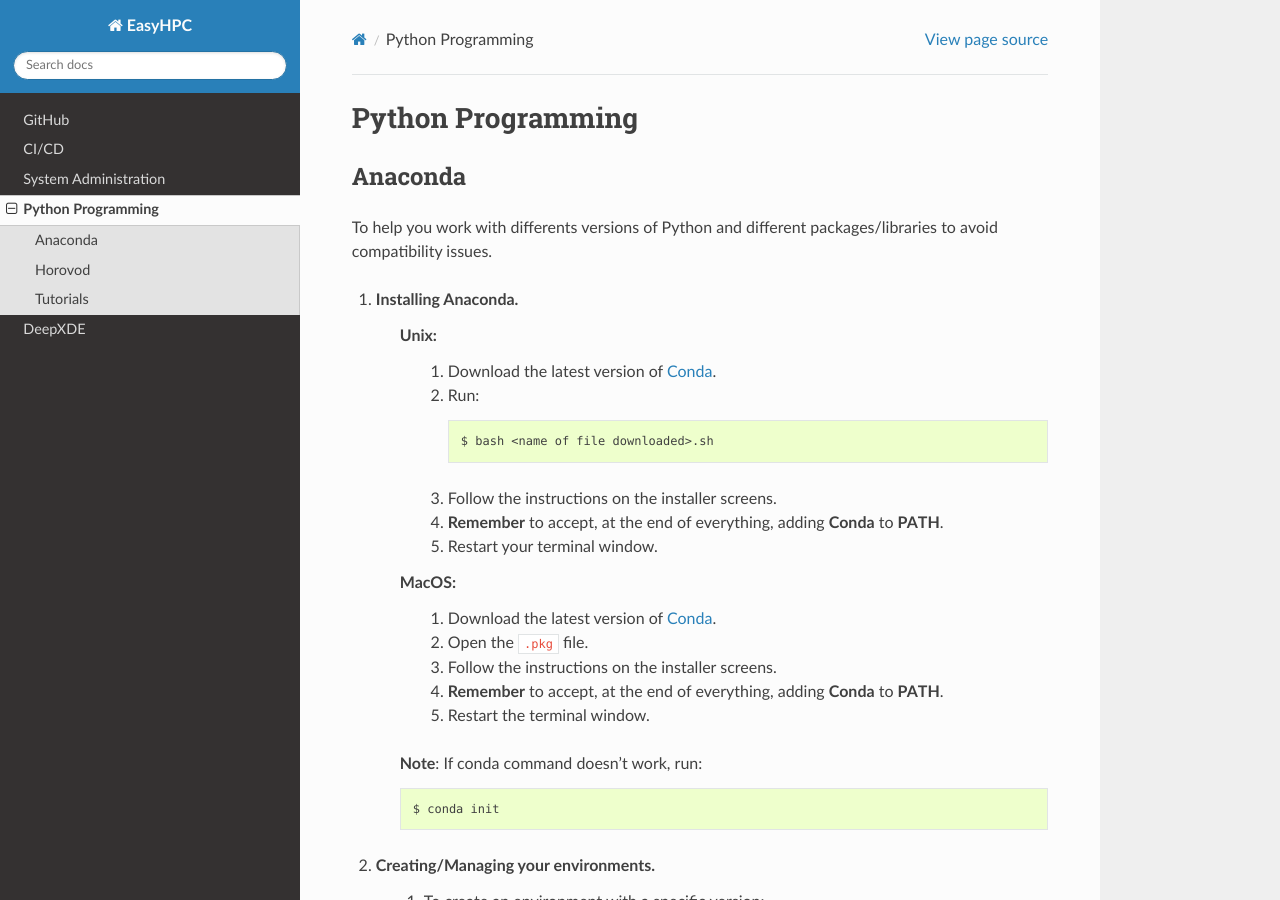
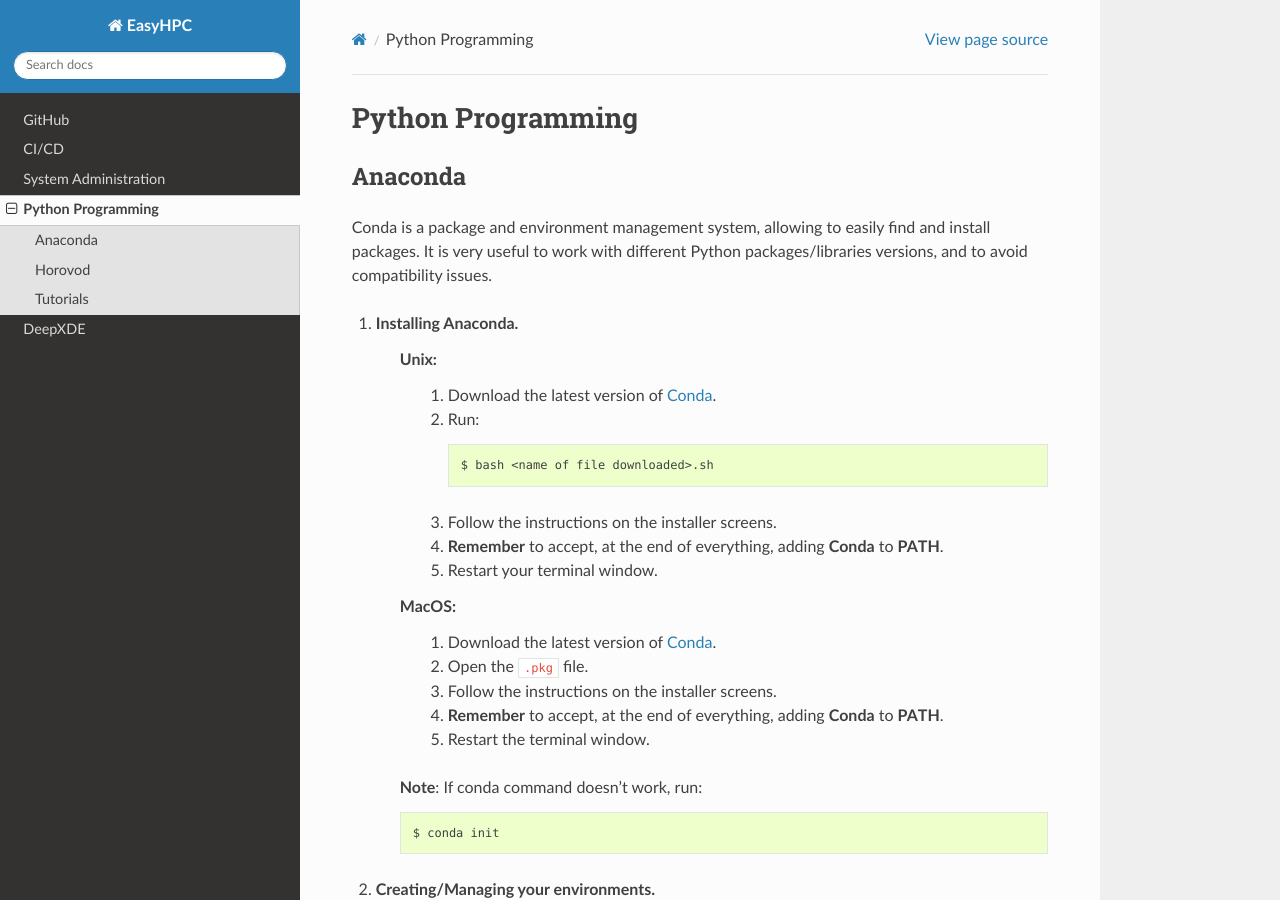
Before and after one commit to pescap/EasyHPC, a Sphinx documentation site: the page built from docs/source/horovod.rst, in a window 1280 px wide and 900 px high. Built offline with Sphinx 7.4.7 and the Read the Docs theme 2.0.0, drawn with Linux system fonts in a browser that asks for light colours.

Commit message:
Update docs/source/horovod.rst

```diff
--- a/docs/source/horovod.rst
+++ b/docs/source/horovod.rst
@@ -3,7 +3,7 @@ Python Programming
 
 Anaconda
 --------
-To help you work with differents versions of Python and different packages/libraries to avoid compatibility issues.
+Conda is a package and environment management system, allowing to easily find and install packages. It is very useful to work with different Python packages/libraries versions, and to avoid compatibility issues.
 
 1. Installing Anaconda.
     Unix:
```
